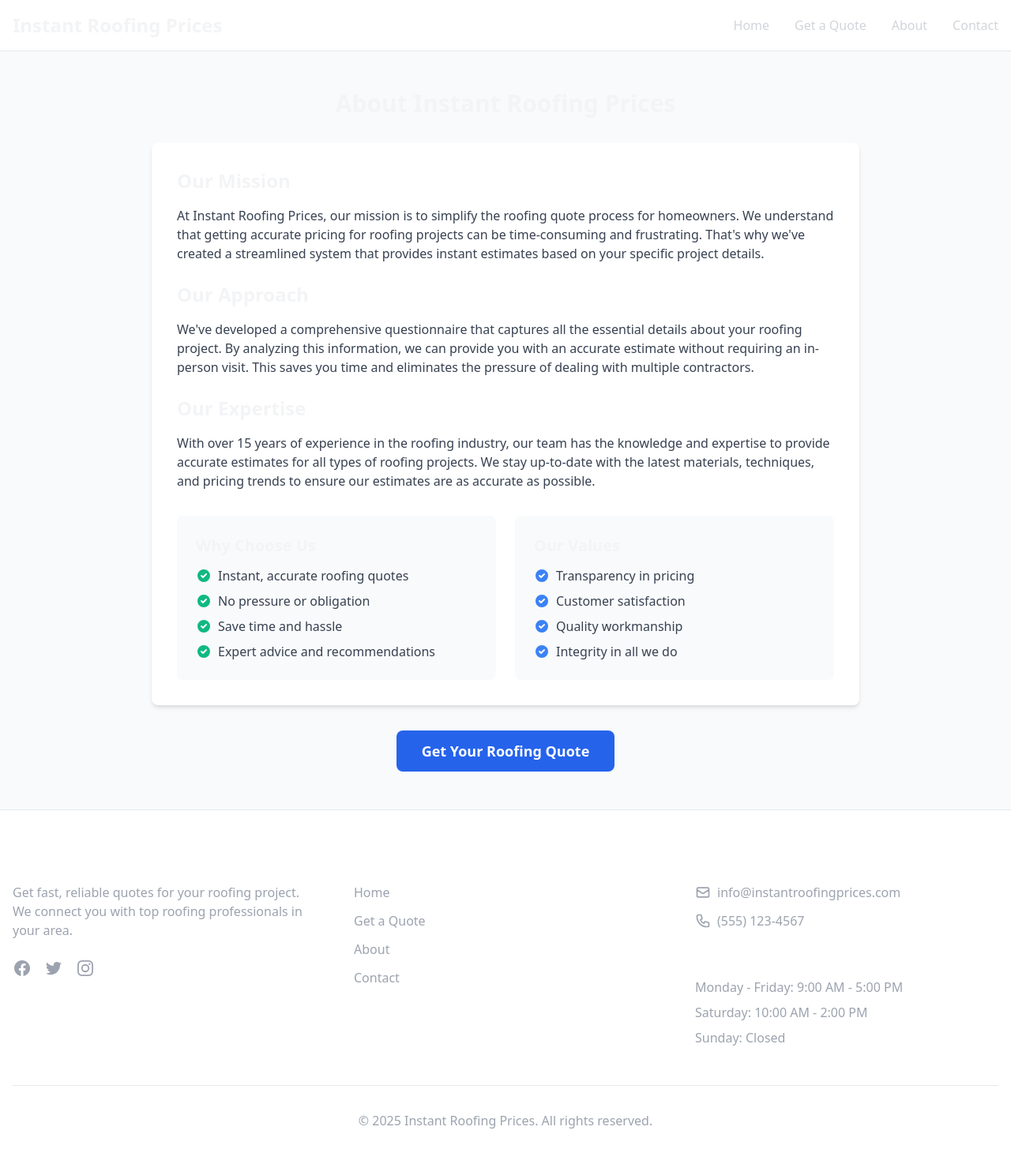
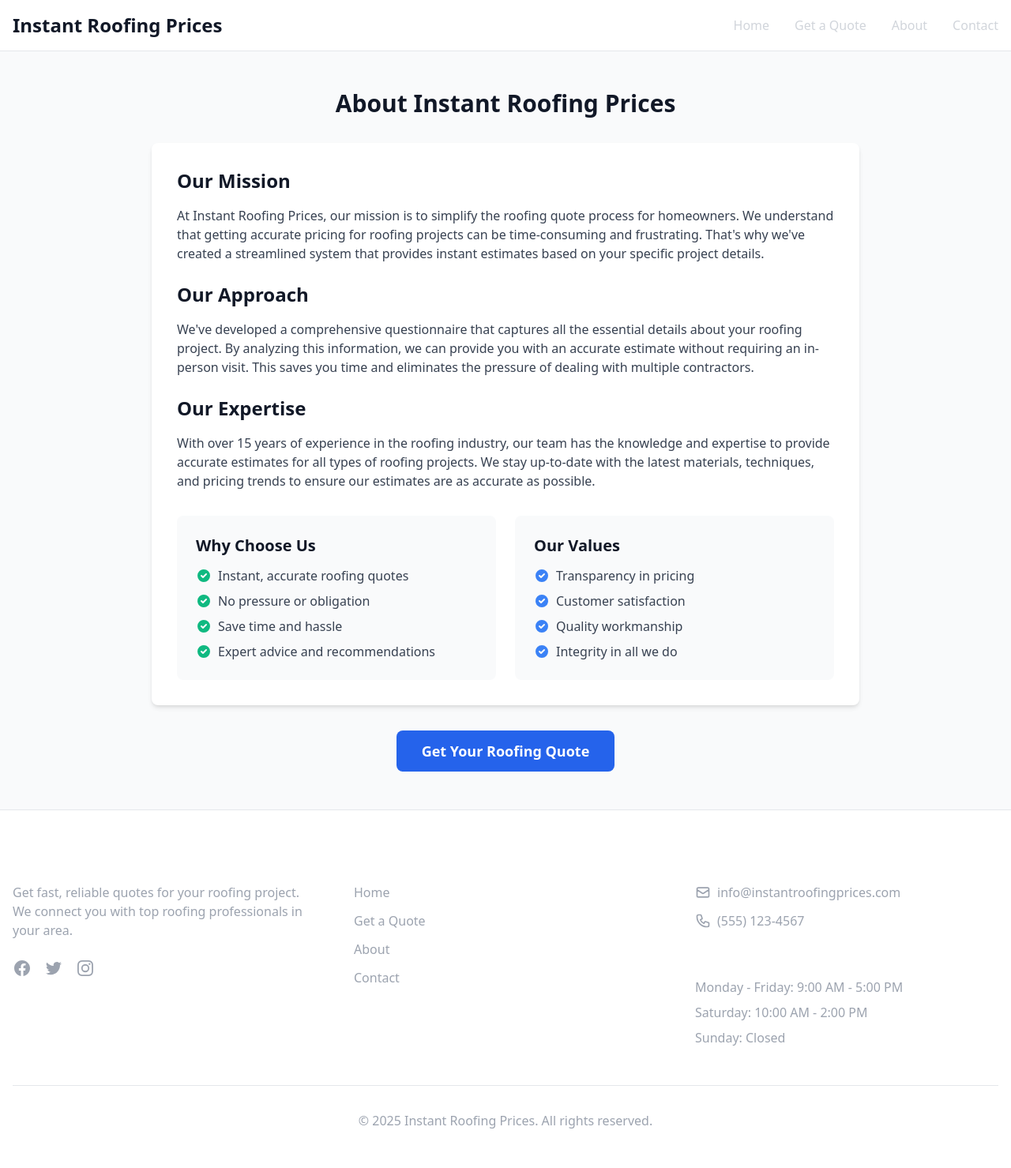
Before and after one commit to tim-amredev/roofing-lead-site, a Jekyll site: the page built from about.html, in a window 1280 px wide. Shown: the whole page at 79% size. Built offline with Jekyll 4.4.1, drawn with Linux system fonts in a browser that asks for light colours.

Commit message:
Update default.html

```diff
--- a/_layouts/default.html
+++ b/_layouts/default.html
@@ -1,5 +1,5 @@
 <!DOCTYPE html>
-<html lang="{{ site.lang | default: 'en_US' }}" class="bg-secondary-900">
+<html lang="{{ site.lang | default: 'en_US' }}" class="bg-white">
 <head>
     <meta charset="UTF-8">
     <meta name="viewport" content="width=device-width, initial-scale=1.0">
@@ -80,7 +80,7 @@
     }
     </script>
 </head>
-<body class="min-h-screen flex flex-col bg-secondary-900 text-gray-100">
+<body class="min-h-screen flex flex-col bg-white text-gray-900">
     <a href="#main-content" class="sr-only focus:not-sr-only focus:absolute focus:p-4">Skip to main content</a>
 
     {% include header.html %}
```
